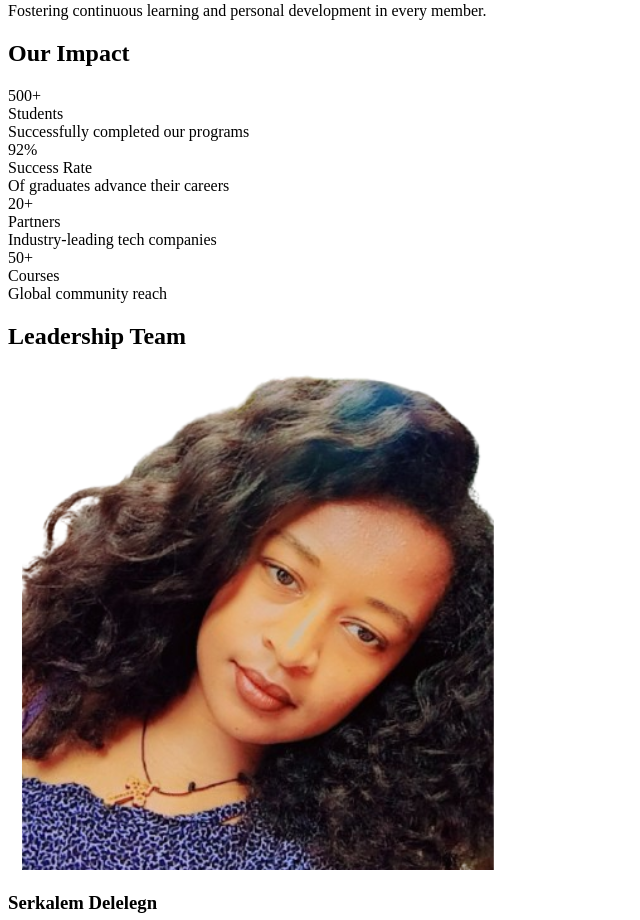
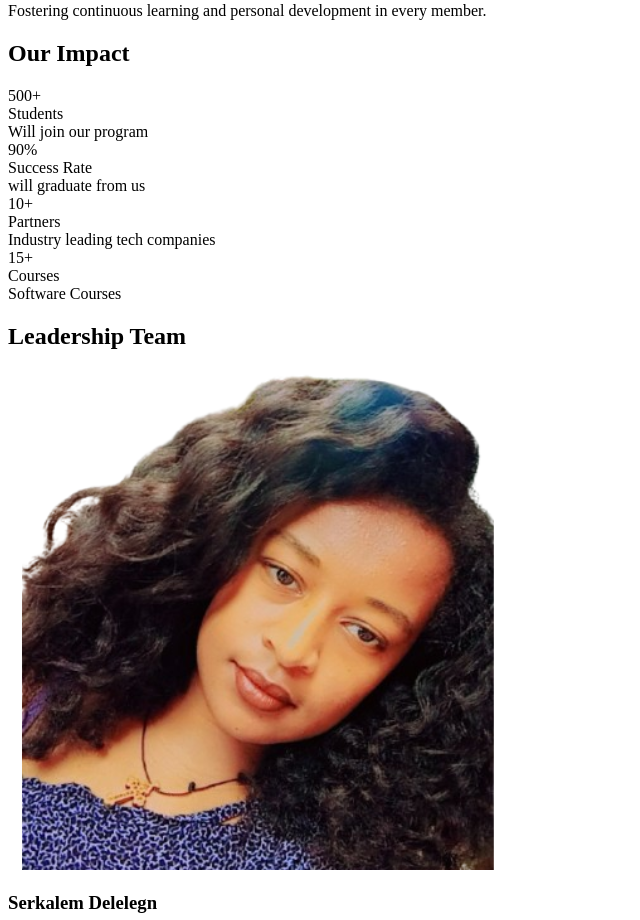
Before and after one commit to nancytes/cass_informative, a Next.js app: page /About in a window 1280 px wide. Shown: the part 1120-2040 px from the top of the page, without its empty margins (0-640 px from the left). Built offline with nearby package versions, Linux system fonts and the light colour scheme.

Commit message:
some changes

```diff
--- a/index.html
+++ b/index.html
@@ -2,9 +2,9 @@
 <html lang="en">
   <head>
     <meta charset="UTF-8" />
-    <link rel="icon" type="image/svg+xml" href="/vite.svg" />
+    <link rel="icon" type="image/svg+xml" href="./public/assets/img/logocass.png" />
     <meta name="viewport" content="width=device-width, initial-scale=1.0" />
-    <title>Cassiopeia - Empowering Women in Technology</title>
+    <title>Cassiopeia Tech</title>
     <meta name="description" content="Transform your future through accessible and impactful tech education designed for women, by women." />
     <link rel="preconnect" href="https://fonts.googleapis.com">
     <link rel="preconnect" href="https://fonts.gstatic.com" crossorigin>
--- a/src/components/Footer.jsx
+++ b/src/components/Footer.jsx
@@ -117,10 +117,8 @@ export default function Footer() {
                   href="mailto:membership@cassiopeiatech.org"
                   className="hover:text-white"
                 >
-                  info@cassiopeiatech.org <br></br>
-                  serkalem@cassiopeiatech.org <br></br>
-                  nancy@cassiopeiatech.org <br></br>
-                  ezedin@cassiopeiatech.org
+                  info@cassiopeiatech.org
+
                 </a>
               </li>
               <li className="flex items-center text-purple-100">
--- a/src/pages/About.jsx
+++ b/src/pages/About.jsx
@@ -33,22 +33,22 @@ export default function About() {
     {
       number: "500+",
       label: "Students",
-      description: "Successfully completed our programs"
+      description: "Will join our program"
     },
     {
-      number: "92%",
+      number: "90%",
       label: "Success Rate",
-      description: "Of graduates advance their careers"
+      description: "will graduate from us"
     },
     {
-      number: "20+",
+      number: "10+",
       label: "Partners",
-      description: "Industry-leading tech companies"
+      description: "Industry leading tech companies"
     },
     {
-      number: "50+",
+      number: "15+",
       label: "Courses",
-      description: "Global community reach"
+      description: "Software Courses"
     }
   ];
 
--- a/src/pages/Programs.jsx
+++ b/src/pages/Programs.jsx
@@ -1,4 +1,6 @@
 import React from 'react';
+import { Link } from 'react-router-dom';
+
 import {
   Code, Terminal, Database, Cloud, Brain, Shield,
   GraduationCap, Users, BookOpen, Star, Award,
```
